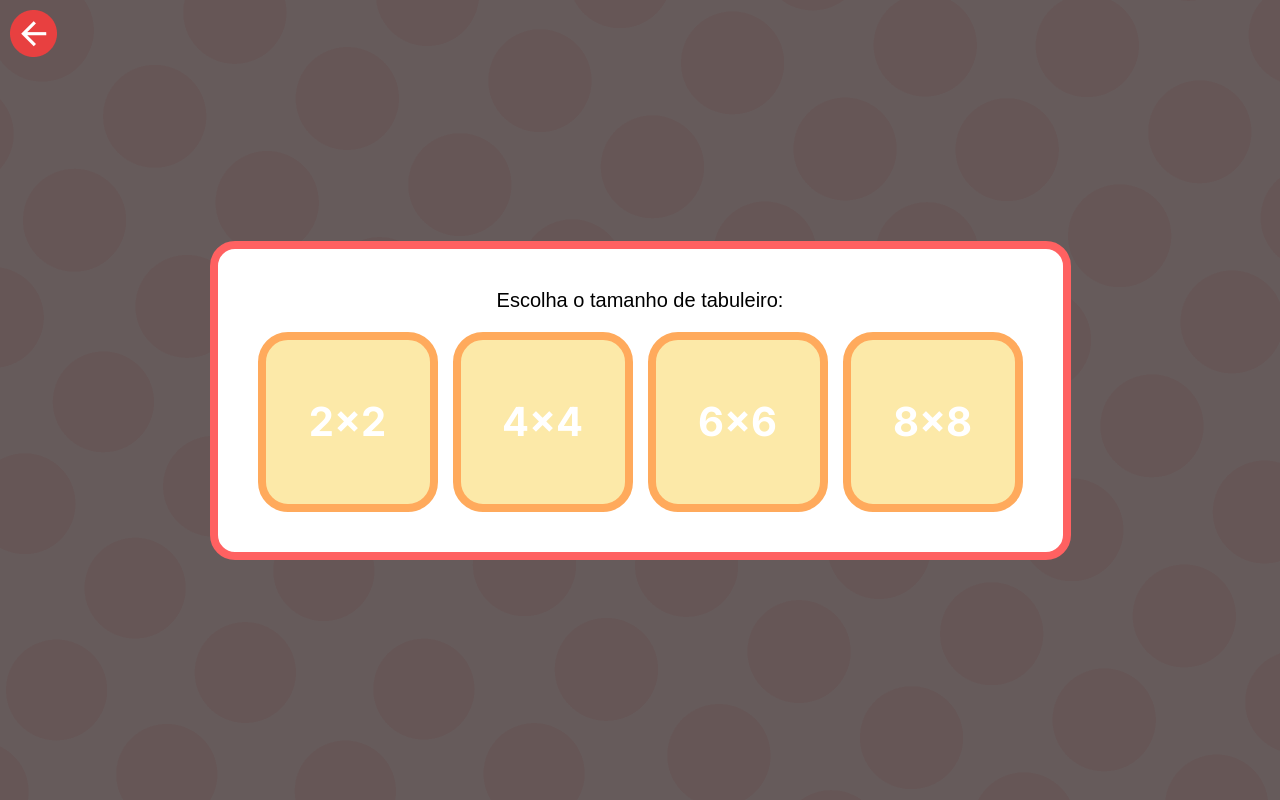
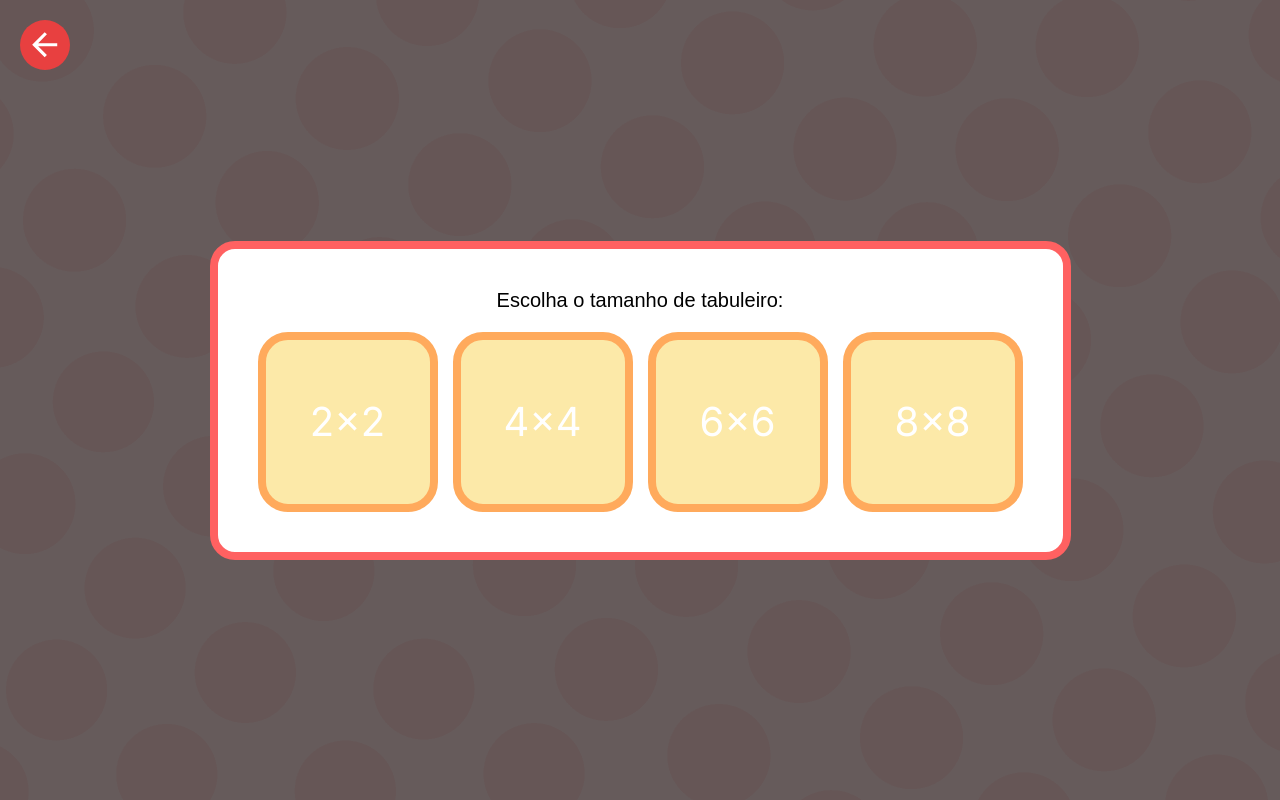
Before and after one commit to brendajuliane/MemoryGame, a PHP site: page /selecaoTabuleiro.html in a window 1280 px wide. Run offline with PHP 8.4, Linux system fonts and the light colour scheme.

Commit message:
Padronizando páginas

```diff
--- /dev/null
+++ b/css/padrao.css
@@ -0,0 +1,39 @@
+@import url('https://fonts.googleapis.com/css2?family=Inter:wght@400&display=swap');
+
+* {
+    padding: 0;
+    margin: 0;
+    vertical-align: baseline;
+    list-style: none;
+}
+
+html {
+    height: 100%;
+}
+
+body {
+    background-image: url(../img/background.png);
+    background-repeat: repeat;
+    width: 100%;
+    height: 100%;
+}
+
+.darkScreen{
+    background-color: rgba(0, 0, 0, 0.6);
+    width: 100%;
+    height: 100%;
+    display: flex;
+    align-items: center;
+    justify-content: center;
+}
+
+.goBackButton{
+    background-color: #E84040;
+    display: flex;
+    align-items: center;
+    justify-content: center ;
+    width: 50px;
+    height: 50px;
+    margin: 10px;
+    border-radius: 50px;
+}
--- a/css/selecaoTabuleiro.css
+++ b/css/selecaoTabuleiro.css
@@ -1,28 +1,3 @@
-@import url('https://fonts.googleapis.com/css2?family=Inter:wght@700&display=swap');
-
-* {
-    padding: 0;
-    margin: 0;
-    vertical-align: baseline;
-    list-style: none;
-}
-html {
-    height: 100%;
-}
-body {
-    background-image: url(../img/background.png);
-    background-repeat: repeat;
-    width: 100%;
-    height: 100%;
-}
-.darkScreen{
-    background-color: rgba(0, 0, 0, 0.6);
-    width: 100%;
-    height: 100%;
-    display: flex;
-    align-items: center;
-    justify-content: center;
-    }
 header {
     position: absolute;
     left: 10px;
--- a/perfil.html
+++ b/perfil.html
@@ -4,12 +4,13 @@
     <meta charset="UTF-8">
     <meta http-equiv="X-UA-Compatible" content="IE=edge">
     <meta name="viewport" content="width=device-width, initial-scale=1.0">
+    <link rel="stylesheet" href="css/padrao.css">
     <link rel="stylesheet" href="css/perfil.css">
     <title>Perfil</title>
 </head>
 <body>
-    <header>
-        <a href="index.html" class="goBackButton"><img src="img/goBackButton.png" alt="Icone para voltar à pagina anterior"></a>
+    <header class="header">
+        <a href="index.html" class="goBackButton"><img src="img/back.svg" alt=""></a>
     </header>
     <main>
         <div class="informationBox">
--- a/selecaoTabuleiro.html
+++ b/selecaoTabuleiro.html
@@ -4,13 +4,14 @@
     <meta charset="UTF-8">
     <meta http-equiv="X-UA-Compatible" content="IE=edge">
     <meta name="viewport" content="width=device-width, initial-scale=1.0">
+    <link rel="stylesheet" href="css/padrao.css">
     <link rel="stylesheet" href="css/selecaoTabuleiro.css">
     <title>Escolha seu tabuleiro</title>
 </head>
 <body>
     <div class="darkScreen">
-        <header>
-            <a href="index.html" class="goBackButton"><img src="img/goBackButton.png" alt="Ícone para voltar à página anterior"></a>
+        <header class="header">
+            <a href="index.html" class="goBackButton"><img src="img/back.svg" alt=""></a>
         </header>
         <main>
             <p>Escolha o tamanho de tabuleiro:</p>
```
Also changed, not shown: css/perfil.css (+2 -14 lines).
